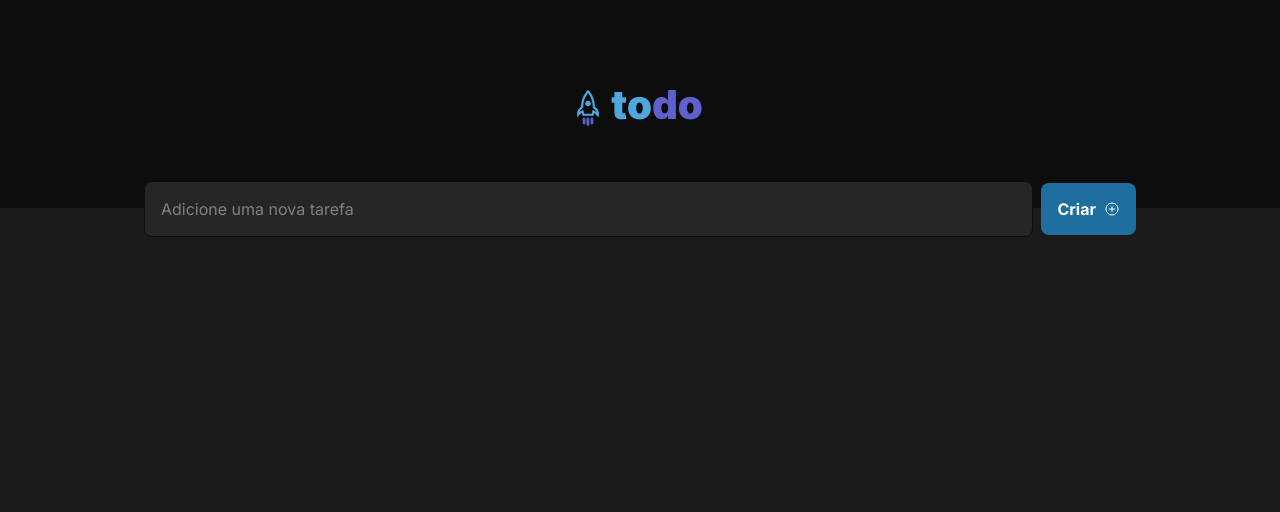
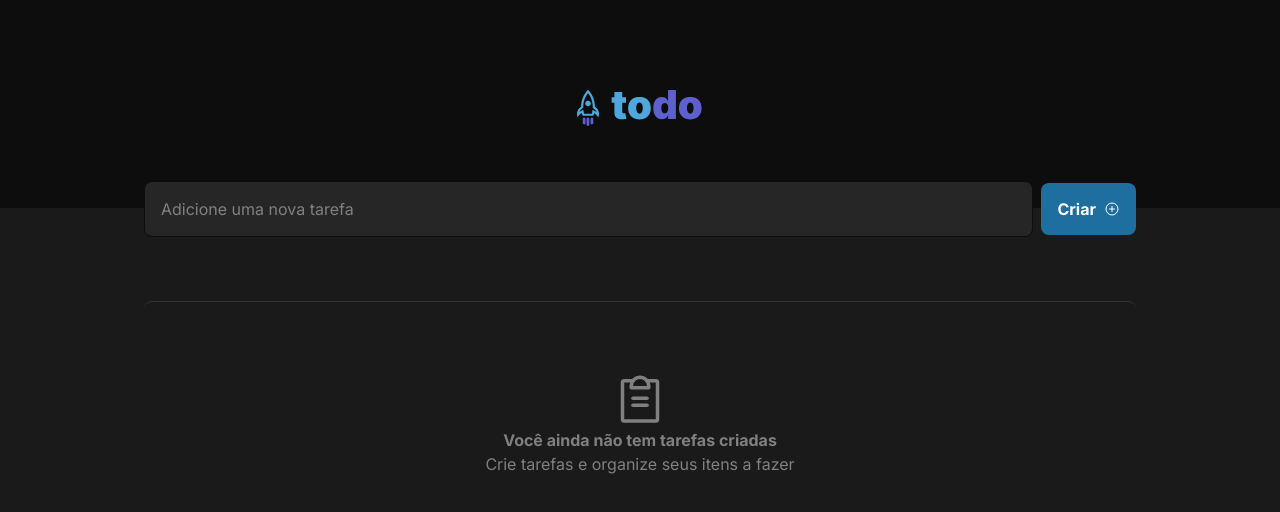
Before and after one commit to Jefferson08/ignite-desafio-1, a React (Vite) app: page / in a window 1280 px wide. Shown: the top 512 px of the page. Built offline with nearby package versions, Linux system fonts and the light colour scheme.

Commit message:
Componente quando não há tarefas cadastradas

```diff
--- a/src/App.tsx
+++ b/src/App.tsx
@@ -3,6 +3,7 @@ import {Header} from "./components/Header";
 import {Task} from "./components/Task.tsx";
 import { v4 as uuidv4 } from 'uuid';
 import {useState} from "react";
+import {Empty} from "./components/Empty.tsx";
 
 export interface TaskProps {
     id: string
@@ -64,6 +65,8 @@ function App() {
                               handleDelete={handleDeleteTask}
                           />
                       ))}
+
+                      {tasks.length === 0 && (<Empty />)}
                   </div>
               </div>
           </main>
--- /dev/null
+++ b/src/components/Empty.tsx
@@ -0,0 +1,9 @@
+import {ClipboardText} from "phosphor-react";
+
+export const Empty = () => (
+    <div className="flex flex-col items-center justify-center h-[244px] rounded-lg border-t-gray-400 border-t">
+        <ClipboardText className="text-gray-300" size={56} />
+        <p className="text-gray-300 font-bold">Você ainda não tem tarefas criadas</p>
+        <p className="text-gray-300">Crie tarefas e organize seus itens a fazer</p>
+    </div>
+)
```
